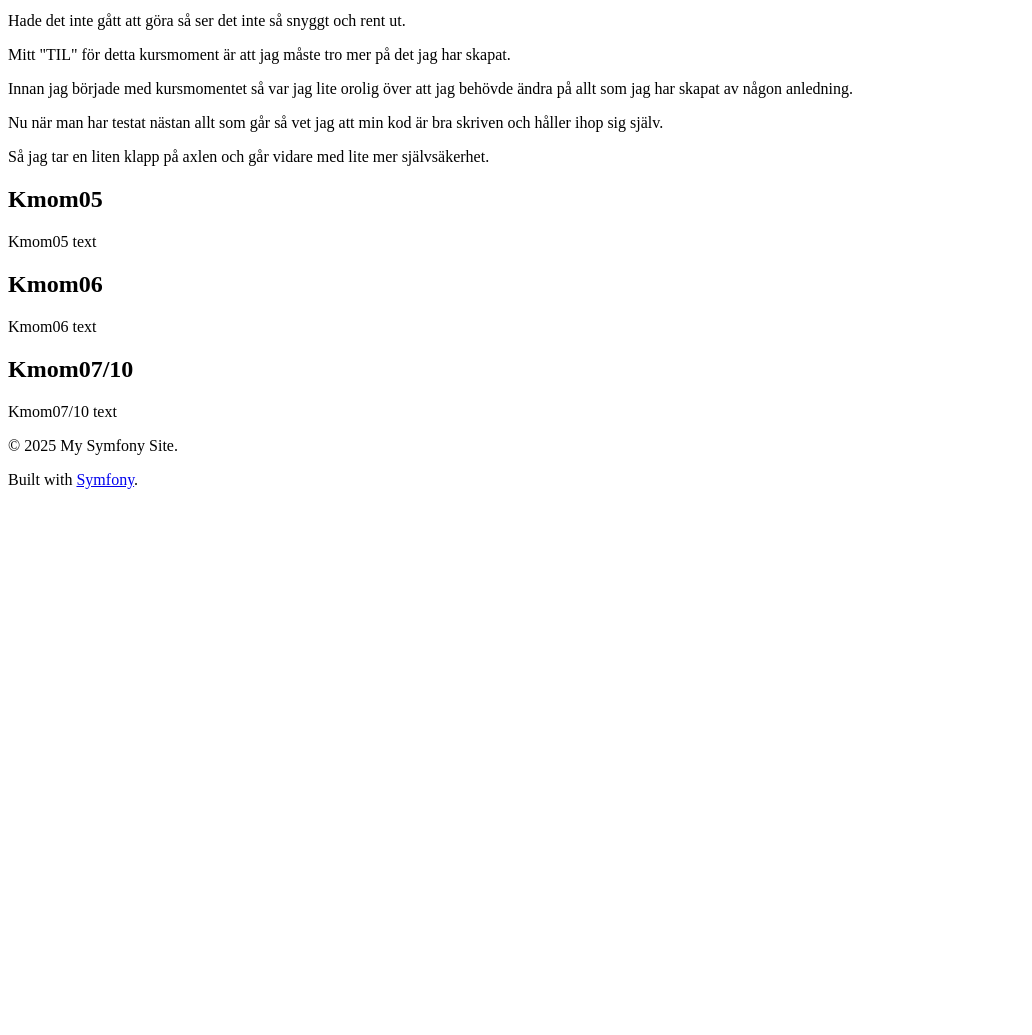
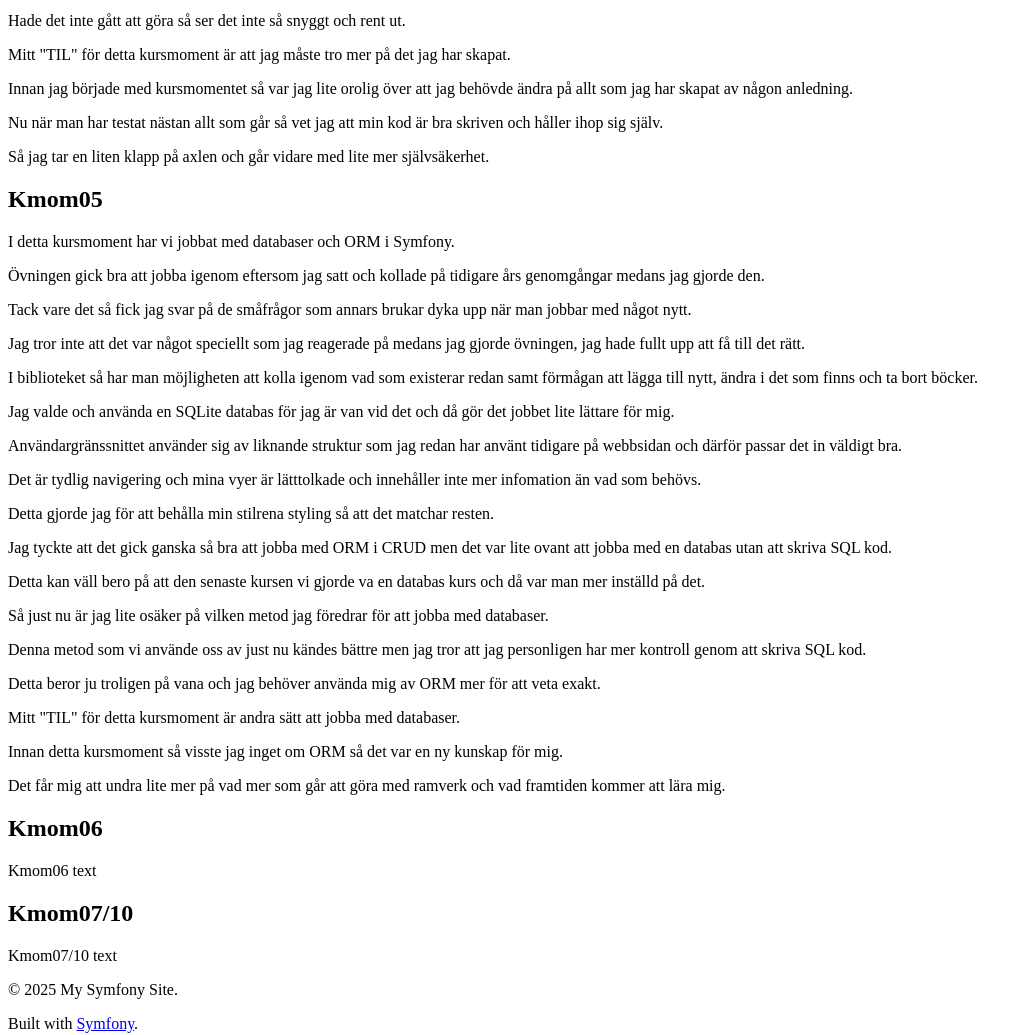
Before and after one commit to dafi-24/mvc, a Symfony app: template templates/report.html.twig in a window 1280 px wide. Shown: the part 3193-4228 px from the top of the page, without its empty margins (0-1032 px from the left). Before the commit the page ends 3682 px from the top, so only its background shows below. Run offline with Twig, Linux system fonts and the light colour scheme; the template is opened without the code that fills it, so the values that code supplies are empty; some libraries are stand-ins or nearby versions.

Commit message:
Färdigt Kmom05

```diff
--- a/templates/report.html.twig
+++ b/templates/report.html.twig
@@ -85,7 +85,23 @@
     <p>Nu när man har testat nästan allt som går så vet jag att min kod är bra skriven och håller ihop sig själv.</p>
     <p>Så jag tar en liten klapp på axlen och går vidare med lite mer självsäkerhet.</p>
     <h2 id="kmom05">Kmom05</h2>
-    <p>Kmom05 text</p>
+    <p>I detta kursmoment har vi jobbat med databaser och ORM i Symfony.</p>
+    <p>Övningen gick bra att jobba igenom eftersom jag satt och kollade på tidigare års genomgångar medans jag gjorde den.</p>
+    <p>Tack vare det så fick jag svar på de småfrågor som annars brukar dyka upp när man jobbar med något nytt.</p>
+    <p>Jag tror inte att det var något speciellt som jag reagerade på medans jag gjorde övningen, jag hade fullt upp att få till det rätt.</p>
+    <p>I biblioteket så har man möjligheten att kolla igenom vad som existerar redan samt förmågan att lägga till nytt, ändra i det som finns och ta bort böcker.</p>
+    <p>Jag valde och använda en SQLite databas för jag är van vid det och då gör det jobbet lite lättare för mig.</p>
+    <p>Användargränssnittet använder sig av liknande struktur som jag redan har använt tidigare på webbsidan och därför passar det in väldigt bra.</p>
+    <p>Det är tydlig navigering och mina vyer är lätttolkade och innehåller inte mer infomation än vad som behövs.</p>
+    <p>Detta gjorde jag för att behålla min stilrena styling så att det matchar resten.</p>
+    <p>Jag tyckte att det gick ganska så bra att jobba med ORM i CRUD men det var lite ovant att jobba med en databas utan att skriva SQL kod.</p>
+    <p>Detta kan väll bero på att den senaste kursen vi gjorde va en databas kurs och då var man mer inställd på det.</p>
+    <p>Så just nu är jag lite osäker på vilken metod jag föredrar för att jobba med databaser.</p>
+    <p>Denna metod som vi använde oss av just nu kändes bättre men jag tror att jag personligen har mer kontroll genom att skriva SQL kod.</p>
+    <p>Detta beror ju troligen på vana och jag behöver använda mig av ORM mer för att veta exakt.</p>
+    <p>Mitt "TIL" för detta kursmoment är andra sätt att jobba med databaser.</p>
+    <p>Innan detta kursmoment så visste jag inget om ORM så det var en ny kunskap för mig.</p>
+    <p>Det får mig att undra lite mer på vad mer som går att göra med ramverk och vad framtiden kommer att lära mig.</p>
     <h2 id="kmom06">Kmom06</h2>
     <p>Kmom06 text</p>
     <h2 id="kmom07">Kmom07/10</h2>
```
